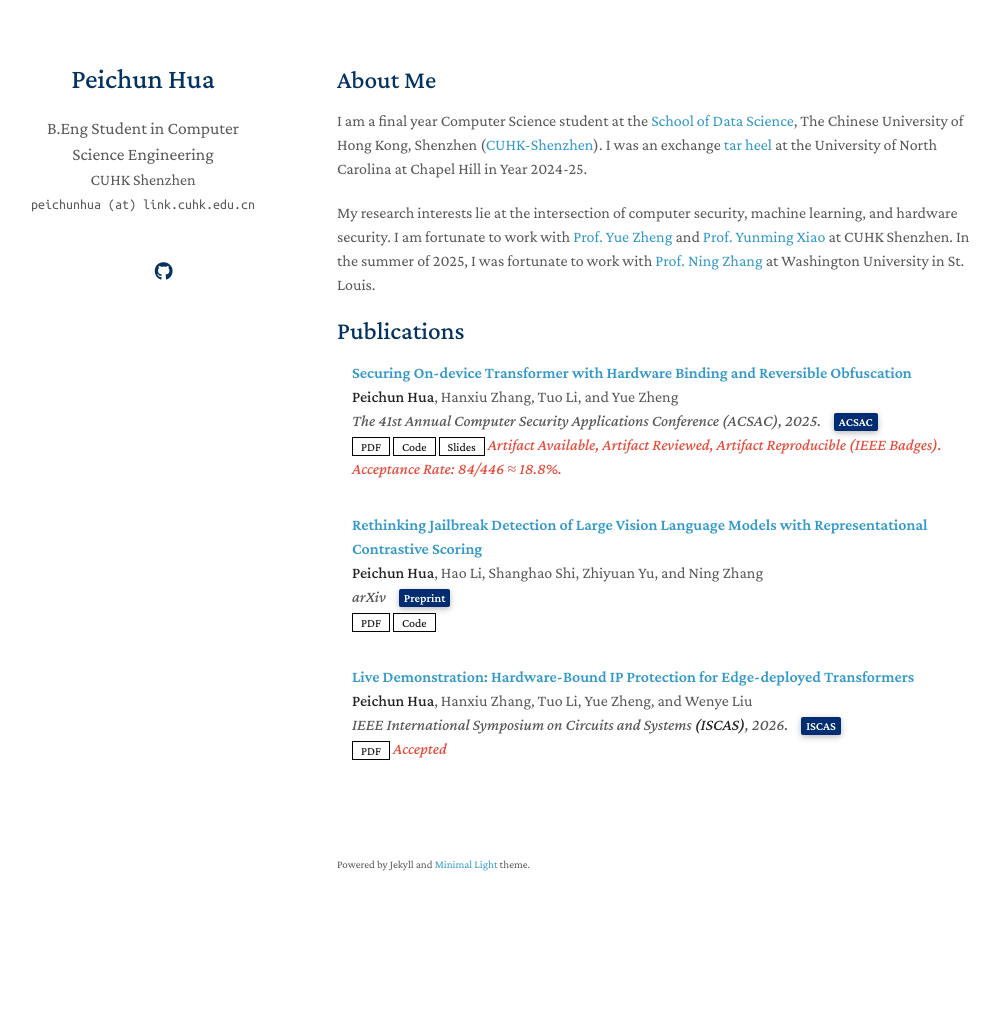
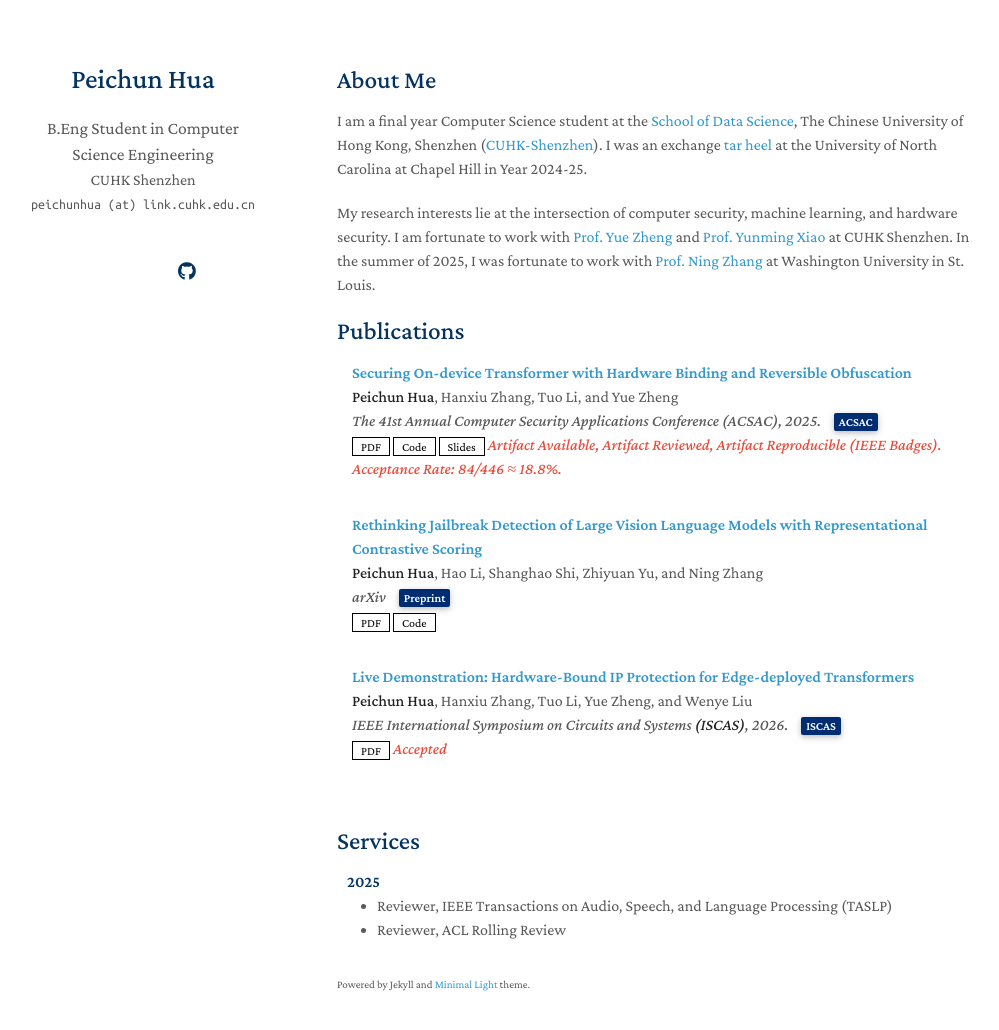
Before and after one commit to sarendis56/sarendis56.github.io, a Jekyll site: the page built from index.md, in a window 1280 px wide and 1065 px high. Shown: the top 1030 px of the window, without its empty margins (133-1132 px from the left). Built offline with Jekyll 4.4.1, drawn with Linux system fonts in a browser that asks for light colours; a style sheet for code colours, icons or effects is not loaded; our own code applies the rules of GitHub Pages for plain Markdown files.

Commit message:
Update 12.30(5)

```diff
--- a/_config.yml
+++ b/_config.yml
@@ -12,6 +12,7 @@ canonical: https://sarendis56.github.io/
 
 # Links
 # If you don't need one of them, you may delete the corresponding line.
+google_scholar: https://scholar.google.com/citations?user=Ey5bkX0AAAAJ&hl=en
 cv_link: assets/docs/CV.pdf
 github_link: https://github.com/sarendis56
 
--- a/_data/services.yml
+++ b/_data/services.yml
@@ -1,2 +1,7 @@
-# Services section is currently empty
-# Add service activities here when available
+main:
+  - ["2025",
+     [
+       {"title": "Reviewer, IEEE Transactions on Audio, Speech, and Language Processing (TASLP)", "link": "https://ieeexplore.ieee.org/xpl/RecentIssue.jsp?punumber=10376"},
+       {"title": "Reviewer, ACL Rolling Review", "link": "https://aclrollingreview.org/"}
+     ]
+  ]
```
